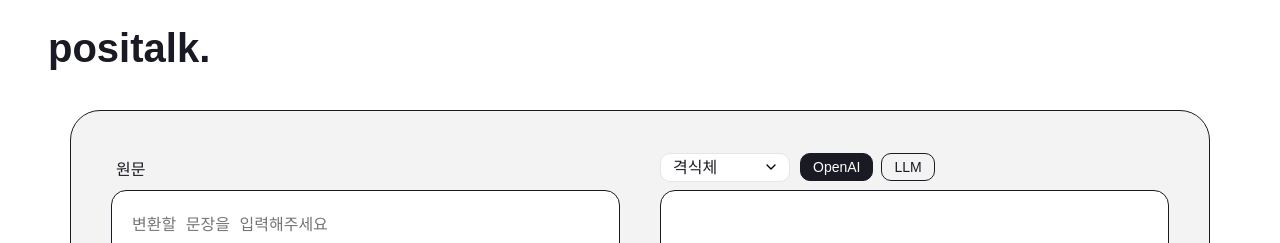
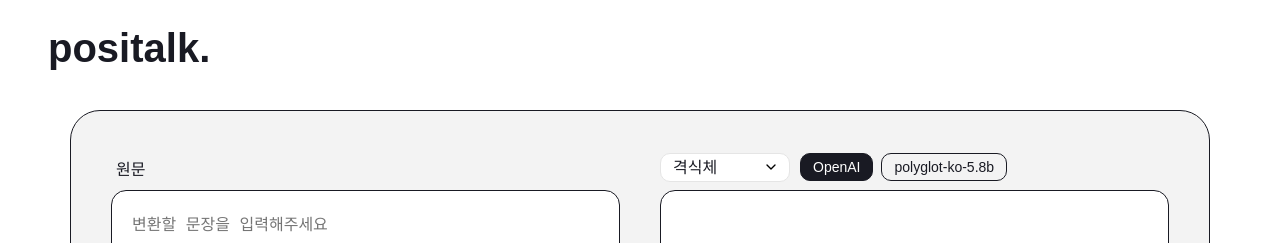
Before and after one commit to junemargot/positalk_React, a React (Create React App) app: page /transform in a window 1280 px wide. Shown: the top 243 px of the page. Built offline with nearby package versions, Linux system fonts and the light colour scheme.

Commit message:
Rename project to 'positalk_react' in package.json and update model selection in Transform component to include 'huggingface' option.

```diff
--- a/package.json
+++ b/package.json
@@ -1,5 +1,5 @@
 {
-  "name": "positalk",
+  "name": "positalk_react",
   "version": "0.1.0",
   "private": true,
   "dependencies": {
@@ -38,5 +38,6 @@
       "last 1 firefox version",
       "last 1 safari version"
     ]
-  }
+  },
+  "homepage": "."
 }
--- a/src/components/Transform/Transform.js
+++ b/src/components/Transform/Transform.js
@@ -1,16 +1,16 @@
 import React, { useState } from 'react';
-import axios from 'axios';  // axios import 추가
+import axios from 'axios';
 import styles from './Transform.module.css';
 import { FontAwesomeIcon } from '@fortawesome/react-fontawesome';
 import { faCopy, faVolumeHigh, faXmark } from '@fortawesome/free-solid-svg-icons';
 
 function Transform() {
   const [inputText, setInputText] = useState('');
-  const [outputText, setOutputText] = useState('');  // 출력 텍스트 상태 추가
+  const [outputText, setOutputText] = useState('');
   const [showCopyMessage, setShowCopyMessage] = useState(false);
-  const [isLoading, setIsLoading] = useState(false);  // 로딩 상태 추가
+  const [isLoading, setIsLoading] = useState(false);
   const [isPlaying, setIsPlaying] = useState(false);
-  const [selectedModel, setSelectedModel] = useState('openai'); // 기본값을 'openai'로 설정
+  const [modelType, setModelType] = useState('openai'); // 기본값은 openai
 
   // 변환하기 함수 추가
   const handleTransform = async () => {
@@ -20,7 +20,8 @@ function Transform() {
     try {
       const response = await axios.post('http://localhost:8000/api/chat', {
         message: inputText,
-        style: document.querySelector(`.${styles.styleSelect}`).value
+        style: document.querySelector(`.${styles.styleSelect}`).value,
+        model: modelType
       });
 
       setOutputText(response.data.response);
@@ -114,8 +115,18 @@ function Transform() {
             <option value="cute">애교체</option>
           </select>
           <div className={styles.modelButtons}>
-            <button className={`${styles.modelButton} ${selectedModel === 'openai' ? styles.active : ''}`} onClick={() => setSelectedModel('openai')}>OpenAI</button>
-            <button className={`${styles.modelButton} ${selectedModel === 'llm' ? styles.active : ''}`} onClick={() => setSelectedModel('llm')}>LLM</button>
+            <button
+              className={`${styles.modelButton} ${modelType === 'openai' ? styles.active : ''}`}
+              onClick={() => setModelType('openai')}
+            >
+              OpenAI
+            </button>
+            <button
+              className={`${styles.modelButton} ${modelType === 'huggingface' ? styles.active : ''}`}
+              onClick={() => setModelType('huggingface')}
+            >
+              polyglot-ko-5.8b
+            </button>
           </div>
         </div>
         <textarea className={styles.outputArea} value={outputText} readOnly={true}></textarea>
```
Also changed, not shown: 16 other files (tests, documents, lock files or other folders).
